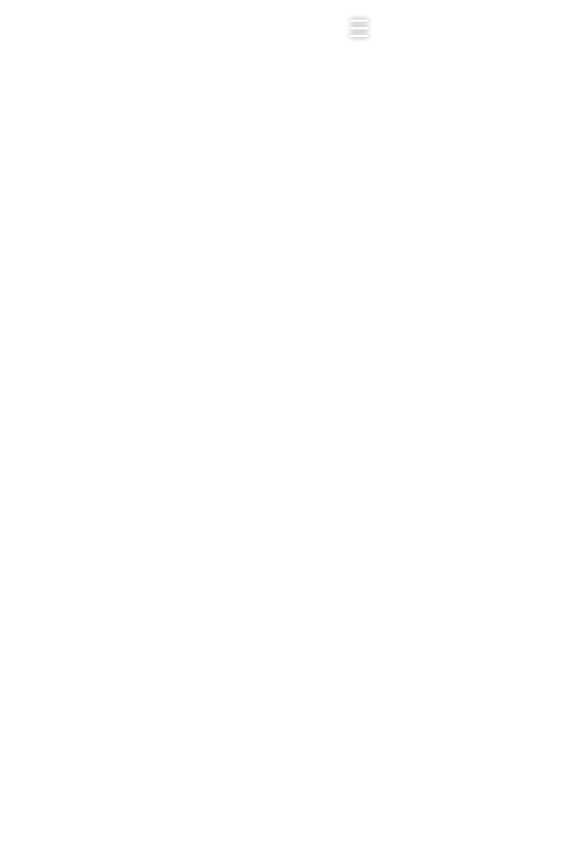
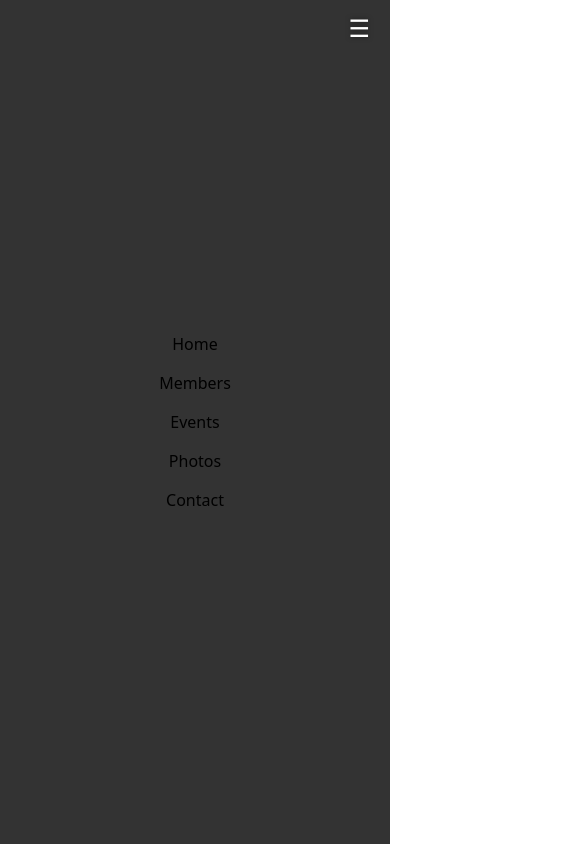
Before and after one commit to Arjun-Parujanwala/sacnas-sfsu, a Next.js app: page / in a window 390 px wide. Shown: the top 844 px of the page, 585 px wide, since content can reach past the window. Built offline with nearby package versions, Linux system fonts and the light colour scheme.

Commit message:
made sure that there is no horizontal scroll

```diff
--- a/src/components/NavBar/NavBar.module.css
+++ b/src/components/NavBar/NavBar.module.css
@@ -11,6 +11,7 @@
 .menu {
     display: flex;
     gap: 15px;
+    overflow: hidden;
 }
 
 .hamburger {
@@ -37,13 +38,13 @@
         align-items: center;
         justify-content: center;
         background: #333;
-      position: absolute;
+        position: fixed;
         top: 0;
         left: 0;
         width: 100vw;
         height: 100vh;
         transform: translateX(-100%);
-      animation: slideLeft 1s ease-out forwards;
+        transition: transform 0.3s ease-out;
     }
 
     .hamburger {
@@ -53,29 +54,11 @@
 
     .menu.active {
         display: flex;
-      animation: slideLeft 1s ease-out forwards;
+        transform: translateX(100%);
     }
 
     .menu.inactive {
         display: flex;
-      animation: slideRight 1s ease-out forwards;
-    }
-  }
-
-  @keyframes slideLeft {
-    from {
-      transform: translateX(150%);
-    }
-    to {
         transform: translateX(0);
     }
 }
-
-  @keyframes slideRight {
-    from {
-      transform: translateX(0);
-    }
-    to {
-      transform: translateX(150%);
-    }
-  }
```
Lines whose indentation alone changed are shown as unchanged.
